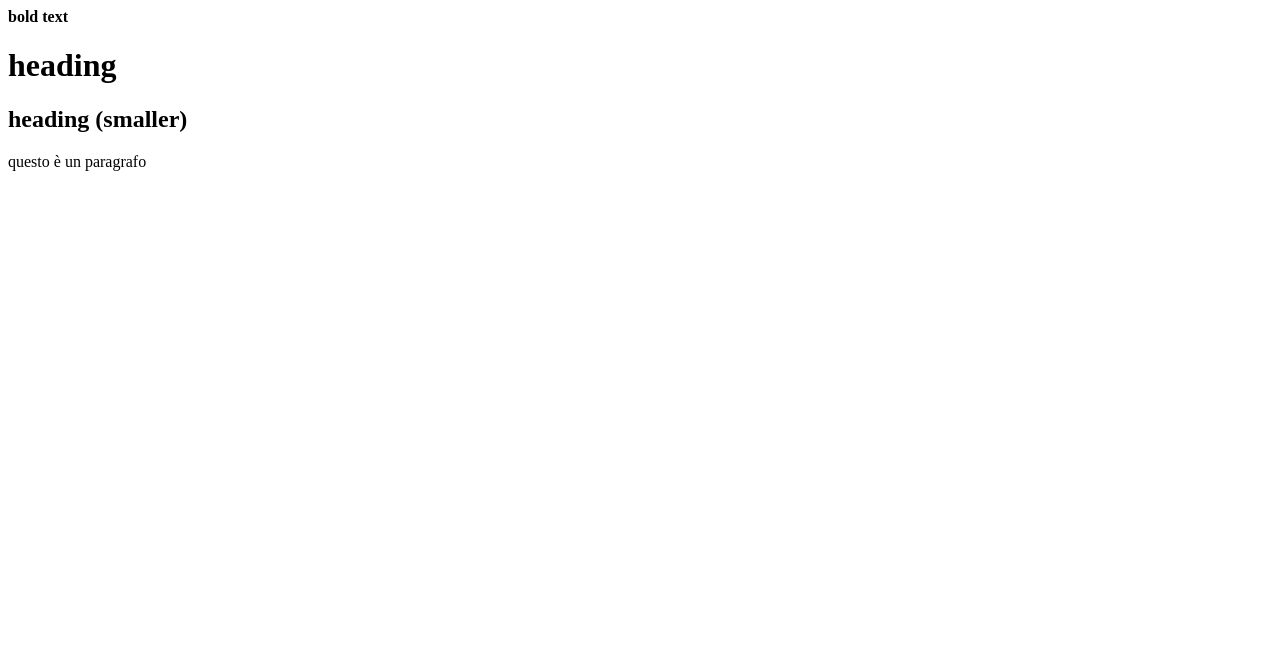
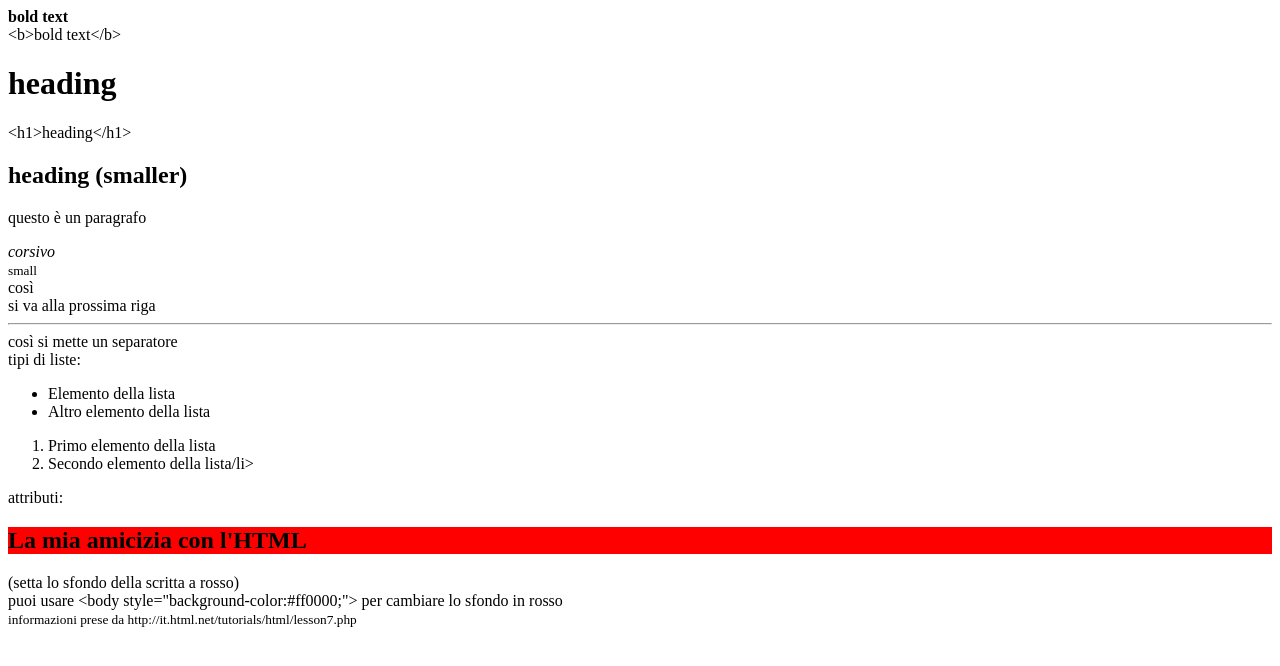
Before and after one commit to Stoyan5/HTML, a plain HTML site: page HTML5Application/public_html/index.html in a window 1280 px wide. Drawn offline with Linux system fonts and the light colour scheme.

Commit message:
aggiunti dati html

```diff
--- a/HTML5Application/public_html/index.html
+++ b/HTML5Application/public_html/index.html
@@ -7,11 +7,36 @@
 	</head>
 	<body>
 		<div>
-			<b>bold text</b>
+			<b>bold text</b><br />
+			&lt;b&gt;bold text&lt;/b&gt;
 			<h1>heading</h1>
+			&lt;h1&gt;heading&lt;/h1&gt;
 			<h2>heading (smaller)</h2>
+			<p>questo è un paragrafo</p>
+			<i>corsivo</i><br />
 
-			<p>questo è un paragrafo</p>
+			<small>small</small><br />
+			così<br /> si va alla prossima riga
+			<hr />
+			così si mette un separatore<br />
+
+			tipi di liste:<br />
+			<ul>
+				<li>Elemento della lista</li>
+				<li>Altro elemento della lista</li>
+			</ul>
+			<ol>
+				<li>Primo elemento della lista</li>
+				<li>Secondo elemento della lista/li>
+			</ol>
+
+			attributi:<br />
+			<h2 style="background-color:#ff0000;">La mia amicizia con l'HTML</h2>
+			(setta lo sfondo della scritta a rosso)<br />
+			puoi usare &lt;body style="background-color:#ff0000;"&gt; per cambiare lo sfondo in rosso<br />
+
+
+			<small> informazioni prese da http://it.html.net/tutorials/html/lesson7.php</small>
 		</div>
 	</body>
 </html>
```
